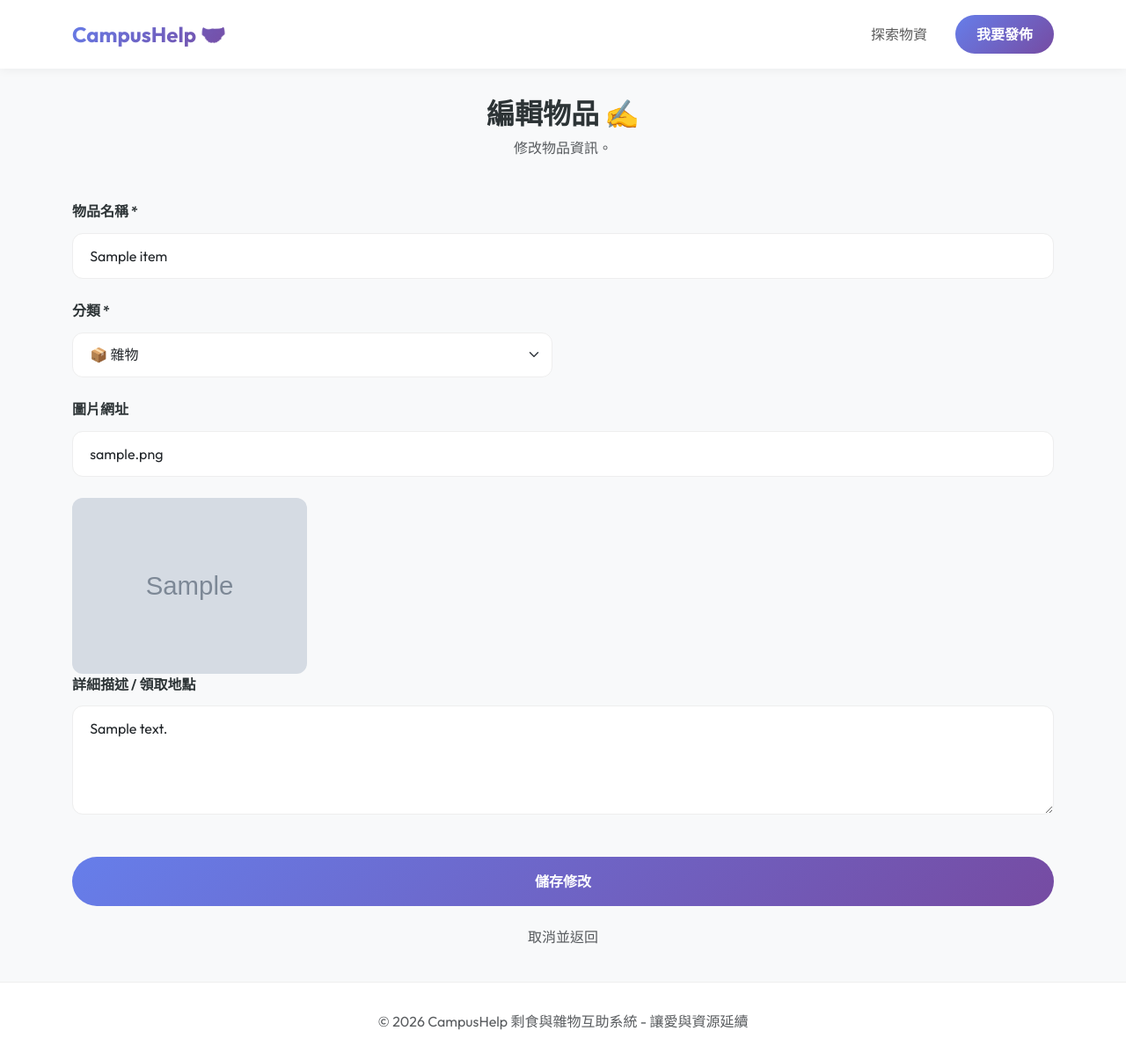
After one commit to fffffish258/23000000w_people, a Flask app: page /items/1/edit in a window 1280 px wide. The commit adds this page. Shown: the whole page at 88% size. Run offline with Flask 3, Linux system fonts and the light colour scheme; tables that the repository leaves empty hold one stand-in row (values such as "Sample post"); grey boxes marked "Sample" are stand-in pictures.

Commit message:
feat: add item edit functionality and local testing script

```diff
--- a/app/routes/main.py
+++ b/app/routes/main.py
@@ -115,3 +115,43 @@ def delete_item(id):
     else:
         flash("找不到該物品。", "warning")
     return redirect(url_for('main.index'))
+
+@main_bp.route('/items/<int:id>/edit', methods=['GET', 'POST'])
+def edit_item(id):
+    """
+    編輯物品。
+    """
+    item = Item.get_by_id(id)
+    if not item:
+        flash("找不到該物品！", "warning")
+        return redirect(url_for('main.index'))
+
+    if request.method == 'POST':
+        title = request.form.get('title', '').strip()
+        category = request.form.get('category', 'Misc')
+        description = request.form.get('description', '').strip()
+        image_url = request.form.get('image_url', '').strip()
+        expiry_date_str = request.form.get('expiry_date', '')
+
+        if not title:
+            flash("物品名稱是必填的！", "danger")
+            return render_template('edit.html', item=item)
+
+        expiry_date = None
+        if category == 'Food':
+            if not expiry_date_str:
+                flash("食品類物品必須填寫有效日期！", "danger")
+                return render_template('edit.html', item=item)
+            try:
+                expiry_date = datetime.strptime(expiry_date_str, '%Y-%m-%d').date()
+            except ValueError:
+                flash("日期格式不正確，請使用 YYYY-MM-DD", "danger")
+                return render_template('edit.html', item=item)
+
+        if item.update(title=title, category=category, description=description, image_url=image_url, expiry_date=expiry_date):
+            flash(f"「{title}」已成功更新！", "success")
+            return redirect(url_for('main.item_detail', id=item.id))
+        else:
+            flash("更新失敗，請稍後再試。", "danger")
+
+    return render_template('edit.html', item=item)
--- a/app/templates/detail.html
+++ b/app/templates/detail.html
@@ -110,6 +110,8 @@
                         <button type="submit" class="btn btn-primary-custom w-100 py-3">我領取了</button>
                     </form>
 
+                    <a href="{{ url_for('main.edit_item', id=item.id) }}" class="btn btn-outline-secondary w-100 py-2 mb-2">編輯此資訊</a>
+
                     <form action="{{ url_for('main.delete_item', id=item.id) }}" method="POST" onsubmit="return confirm('確定要刪除此發佈資訊？此動作無法復原。');">
                         <button type="submit" class="btn btn-outline-danger w-100 py-2 border-0">刪除此資訊</button>
                     </form>
--- /dev/null
+++ b/app/templates/edit.html
@@ -0,0 +1,124 @@
+{% extends "base.html" %}
+
+{% block title %}編輯物品{% endblock %}
+
+{% block extra_css %}
+<style>
+    .form-container {
+        max-width: 800px;
+        margin: 0 auto;
+        background: white;
+        padding: 3rem;
+        border-radius: 24px;
+        box-shadow: var(--card-shadow);
+    }
+
+    .form-label {
+        font-weight: 600;
+        margin-bottom: 0.8rem;
+    }
+
+    .form-control, .form-select {
+        border-radius: 12px;
+        padding: 0.8rem 1.2rem;
+        border: 1px solid #eee;
+        margin-bottom: 1.5rem;
+    }
+
+    .form-control:focus {
+        border-color: #764ba2;
+        box-shadow: 0 0 0 0.25rem rgba(118, 75, 162, 0.1);
+    }
+
+    .preview-image {
+        max-width: 100%;
+        height: 200px;
+        object-fit: cover;
+        border-radius: 12px;
+        margin-top: 1rem;
+        display: none;
+    }
+</style>
+{% endblock %}
+
+{% block content %}
+<div class="form-container">
+    <div class="text-center mb-5">
+        <h2 class="fw-bold">編輯物品 ✍️</h2>
+        <p class="text-muted">修改物品資訊。</p>
+    </div>
+
+    <form action="{{ url_for('main.edit_item', id=item.id) }}" method="POST">
+        <div class="row">
+            <!-- 標題 -->
+            <div class="col-md-12">
+                <label for="title" class="form-label">物品名稱 *</label>
+                <input type="text" name="title" id="title" class="form-control" value="{{ item.title }}" required>
+            </div>
+
+            <!-- 分類 -->
+            <div class="col-md-6">
+                <label for="category" class="form-label">分類 *</label>
+                <select name="category" id="category" class="form-select" onchange="toggleExpiryField()">
+                    <option value="Misc" {% if item.category == 'Misc' %}selected{% endif %}>📦 雜物</option>
+                    <option value="Food" {% if item.category == 'Food' %}selected{% endif %}>🍲 食品</option>
+                </select>
+            </div>
+
+            <!-- 有效日期 (僅食品) -->
+            <div class="col-md-6" id="expiry_field" style="display: {% if item.category == 'Food' %}block{% else %}none{% endif %};">
+                <label for="expiry_date" class="form-label">有效日期 *</label>
+                <input type="date" name="expiry_date" id="expiry_date" class="form-control" value="{{ item.expiry_date if item.expiry_date else '' }}" {% if item.category == 'Food' %}required{% endif %}>
+            </div>
+
+            <!-- 圖片連結 -->
+            <div class="col-md-12">
+                <label for="image_url" class="form-label">圖片網址</label>
+                <input type="url" name="image_url" id="image_url" class="form-control" value="{{ item.image_url if item.image_url else '' }}" oninput="previewImg()">
+                <img id="img_preview" class="preview-image" alt="圖片預覽" src="{{ item.image_url if item.image_url else '' }}" style="display: {% if item.image_url %}block{% else %}none{% endif %};">
+            </div>
+
+            <!-- 描述 -->
+            <div class="col-md-12">
+                <label for="description" class="form-label">詳細描述 / 領取地點</label>
+                <textarea name="description" id="description" class="form-control" rows="4">{{ item.description if item.description else '' }}</textarea>
+            </div>
+
+            <div class="col-md-12 mt-4 text-center">
+                <button type="submit" class="btn btn-primary-custom w-100 py-3">儲存修改</button>
+                <a href="{{ url_for('main.item_detail', id=item.id) }}" class="btn btn-link mt-3 text-decoration-none text-muted">取消並返回</a>
+            </div>
+        </div>
+    </form>
+</div>
+{% endblock %}
+
+{% block extra_js %}
+<script>
+    function toggleExpiryField() {
+        const category = document.getElementById('category').value;
+        const expiryField = document.getElementById('expiry_field');
+        const expiryInput = document.getElementById('expiry_date');
+
+        if (category === 'Food') {
+            expiryField.style.display = 'block';
+            expiryInput.required = true;
+        } else {
+            expiryField.style.display = 'none';
+            expiryInput.required = false;
+        }
+    }
+
+    function previewImg() {
+        const url = document.getElementById('image_url').value;
+        const preview = document.getElementById('img_preview');
+
+        if (url) {
+            preview.src = url;
+            preview.style.display = 'block';
+        } else {
+            preview.style.display = 'none';
+        }
+    }
+</script>
+{% endblock %}
```
Also changed, not shown: test_app.py (added, +62 -0 lines).
